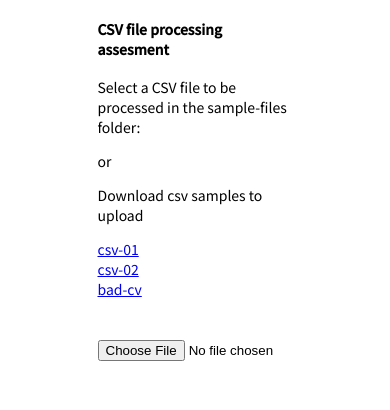
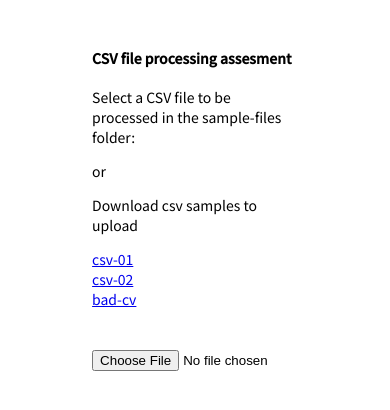
Before and after one commit to acquahsamuel/csv-praser, a plain HTML site: page index.html in a window 390 px wide. Drawn offline with Linux system fonts and the light colour scheme.

Commit message:
css : style.css

```diff
--- a/css/style.css
+++ b/css/style.css
@@ -13,7 +13,7 @@ body {
 .container {
     display: block;
     margin: 0 auto;
-    width: 50%;
+    width: 70%;
     -webkit-text-size-adjust: none;
 }
 
@@ -37,11 +37,3 @@ body {
 .csv-details {
     display: none;
 }
-
-
-
-@media only screen and (max-width: 600px) {
-    body {
-        margin: 0;
-    }
-}
```
